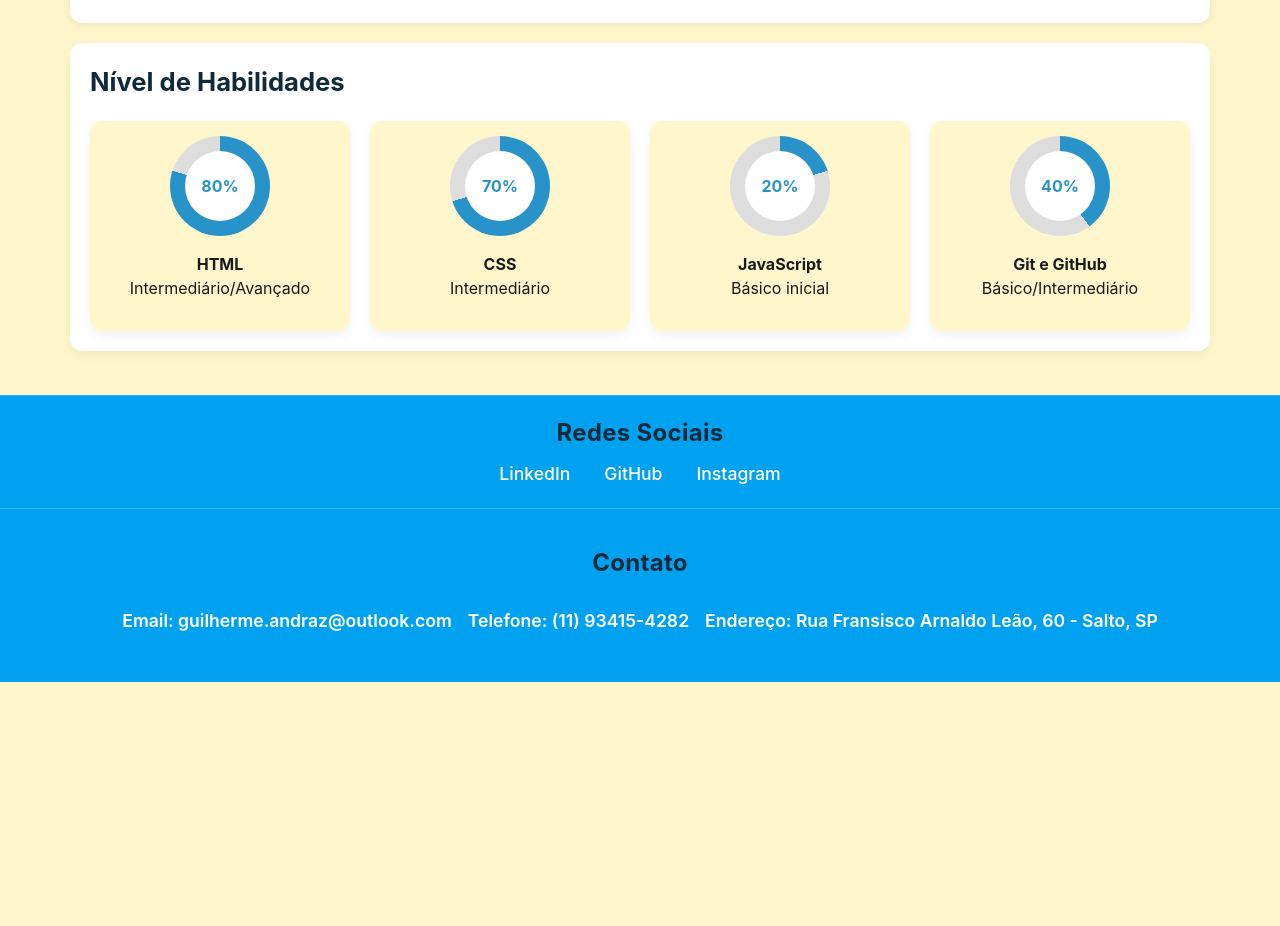
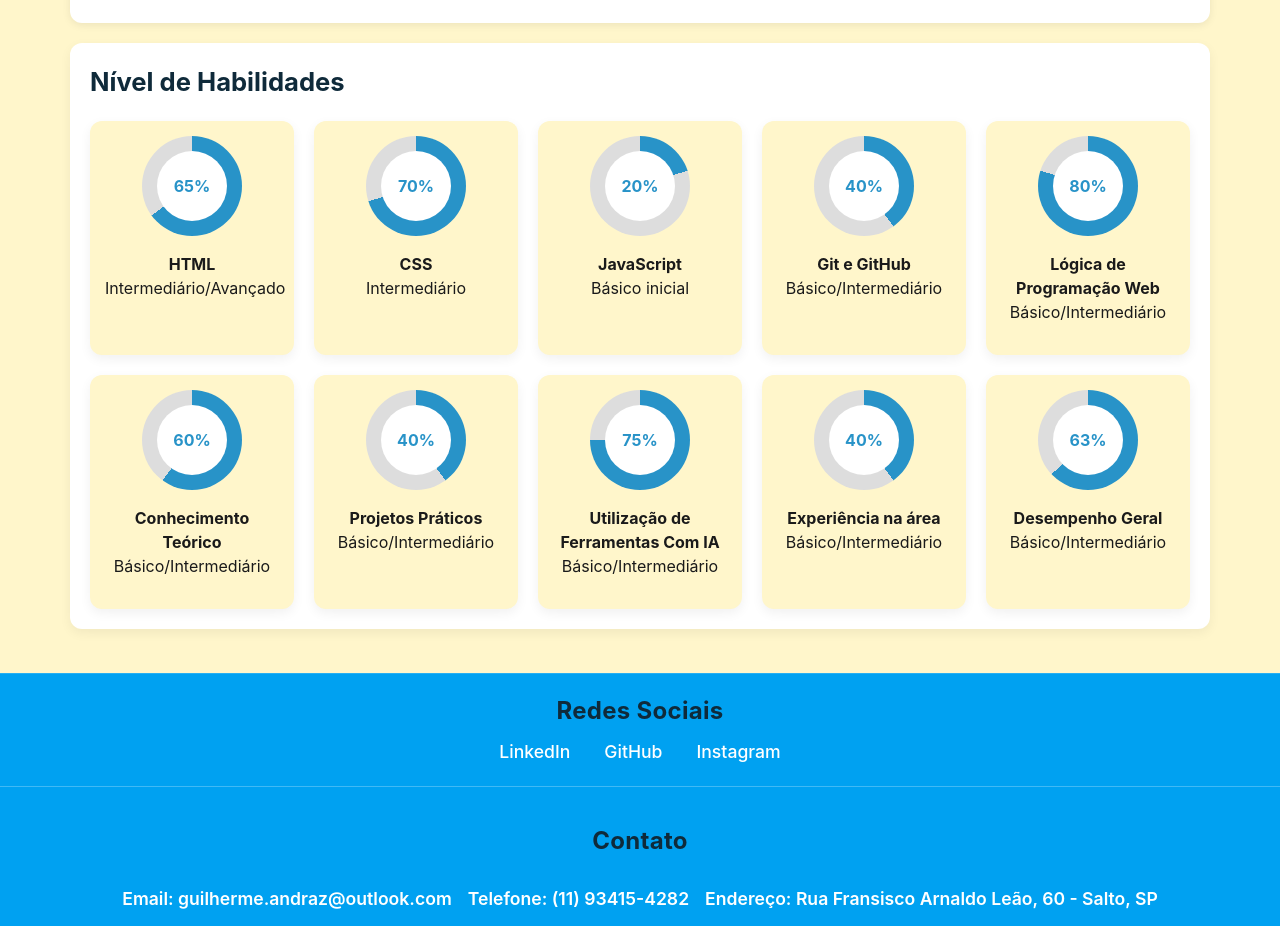
Before and after one commit to guiguix7/Meu-Curriculo, a plain HTML site: page index.html in a window 1280 px wide. Shown: the part 1420-2346 px from the top of the page. Before the commit the page ends 2102 px from the top, so only its background shows below. Drawn offline with Linux system fonts and the light colour scheme.

Commit message:
Update skills section in index.html

```diff
--- a/index.html
+++ b/index.html
@@ -19,8 +19,8 @@
                 <img src="ASSETS/IMG/Foto-Perfil.jpeg" alt="Foto Currículo" class="foto-perfil">
             </div>
             <hr>
+            <h3>Desenvolvedor Web - Front End</h3>
             <h3>15 anos</h3>
-            <h3>Desenvolvedor Web</h3>
         </div>
         <br>
         <section>
@@ -104,7 +104,7 @@
             <h2>Nível de Habilidades</h2>
             <div class="skills-container">
                 <div class="skill">
-                    <div class="circle" style="--percent:80" data-label="80%"></div>
+                    <div class="circle" style="--percent:65" data-label="65%"></div>
                     <p><strong>HTML</strong><br>Intermediário/Avançado</p>
                 </div>
                 <div class="skill">
@@ -118,6 +118,30 @@
                 <div class="skill">
                     <div class="circle" style="--percent:40" data-label="40%"></div>
                     <p><strong>Git e GitHub</strong><br>Básico/Intermediário</p>
+                </div>
+                <div class="skill">
+                    <div class="circle" style="--percent:80" data-label="80%"></div>
+                    <p><strong>Lógica de Programação Web</strong><br>Básico/Intermediário</p>
+                </div>
+                <div class="skill">
+                    <div class="circle" style="--percent:60" data-label="60%"></div>
+                    <p><strong>Conhecimento Teórico</strong><br>Básico/Intermediário</p>
+                </div>
+                <div class="skill">
+                    <div class="circle" style="--percent:40" data-label="40%"></div>
+                    <p><strong>Projetos Práticos</strong><br>Básico/Intermediário</p>
+                </div>
+                <div class="skill">
+                    <div class="circle" style="--percent:75" data-label="75%"></div>
+                    <p><strong>Utilização de Ferramentas Com IA</strong><br>Básico/Intermediário</p>
+                </div>
+                <div class="skill">
+                    <div class="circle" style="--percent:40" data-label="40%"></div>
+                    <p><strong>Experiência na área</strong><br>Básico/Intermediário</p>
+                </div>
+                <div class="skill">
+                    <div class="circle" style="--percent:63" data-label="63%"></div>
+                    <p><strong>Desempenho Geral</strong><br>Básico/Intermediário</p>
                 </div>
             </div>
         </div>
```
